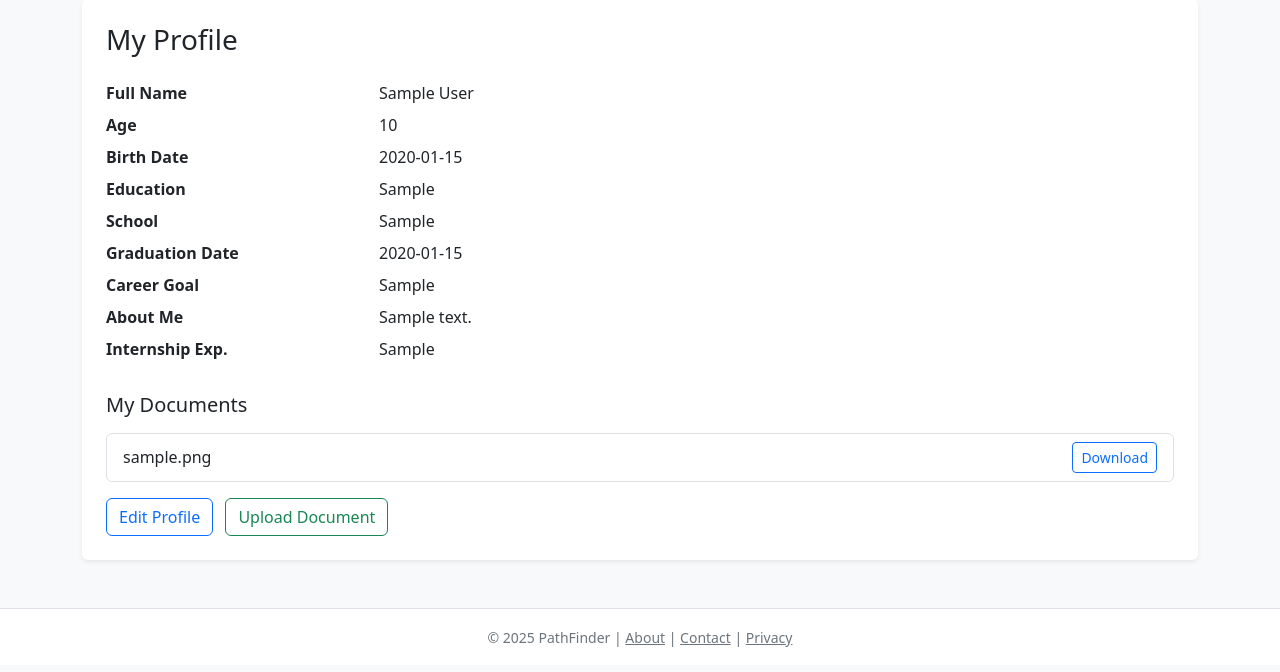
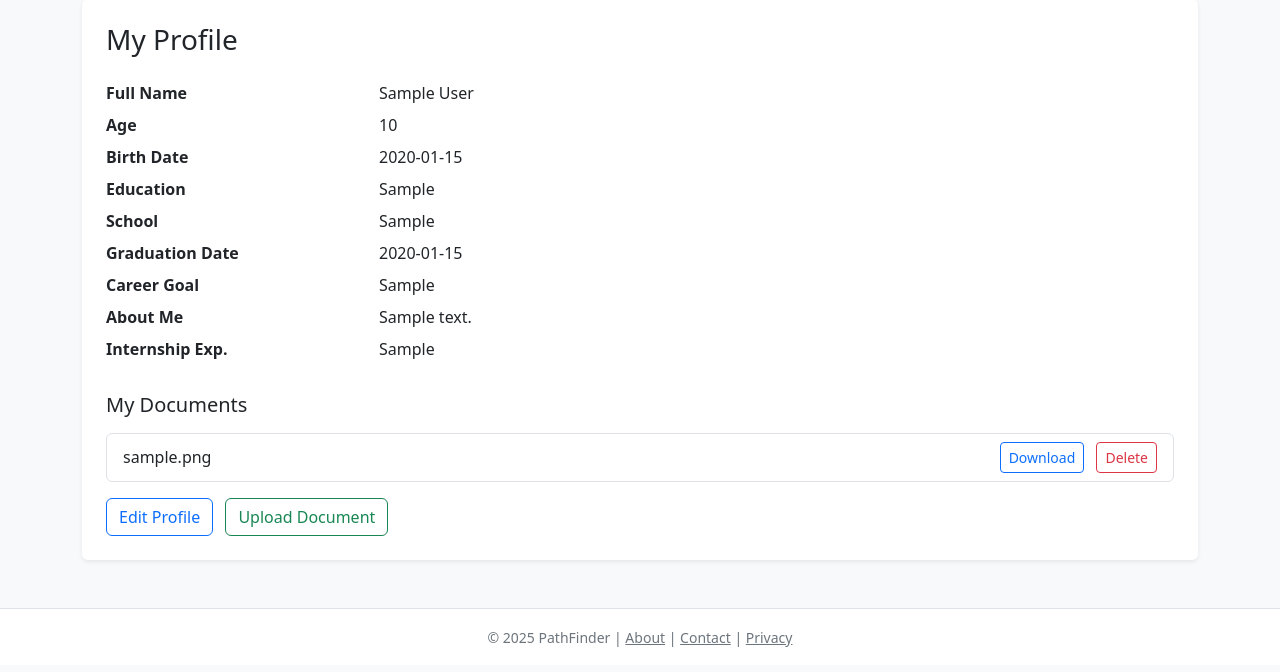
Before and after one commit to Viloetsisi/AgileWeb_group_project, a Flask app: page /profile in a window 1280 px wide. Shown: the part 105-777 px from the top of the page. Run offline with Flask 2, Linux system fonts and the light colour scheme; the visitor is signed in with stand-in values (Sample User, id 1); tables that the repository leaves empty hold one stand-in row (values such as "Sample post").

Commit message:
Add document deletion functionality and update profile view with delete button

```diff
--- a/app.py
+++ b/app.py
@@ -248,6 +248,29 @@ def upload_document():
 
     return render_template('upload_document.html')
 
+# Delete document
+@application.route('/delete_document/<int:doc_id>', methods=['POST'])
+def delete_document(doc_id):
+    user_id = session.get('user_id')
+    if not user_id:
+        return redirect(url_for('login'))
+
+    doc = Document.query.get_or_404(doc_id)
+    if doc.user_id != user_id:
+        flash("You are not authorized to delete this document.", "danger")
+        return redirect(url_for('profile_view'))
+
+    try:
+        os.remove(doc.file_path)
+    except Exception as e:
+        print(f"Error deleting file: {e}")
+
+    db.session.delete(doc)
+    db.session.commit()
+    flash("Document deleted successfully.", "success")
+    return redirect(url_for('profile_view'))
+
+
 
 # ---------------------------------
 # Visualize, Share, Jobs
--- a/templates/profile.html
+++ b/templates/profile.html
@@ -40,7 +40,12 @@
       {% for doc in documents %}
       <li class="list-group-item d-flex justify-content-between align-items-center">
         {{ doc.file_name }}
-        <a href="{{ url_for('static', filename=doc.file_path.split('/',1)[1]) }}" target="_blank" class="btn btn-sm btn-outline-primary">Download</a>
+        <div>
+          <a href="{{ url_for('static', filename=doc.file_path.split('/',1)[1]) }}" target="_blank" class="btn btn-sm btn-outline-primary me-2">Download</a>
+          <form action="{{ url_for('delete_document', doc_id=doc.id) }}" method="post" class="d-inline" onsubmit="return confirm('Are you sure you want to delete this document?');">
+            <button type="submit" class="btn btn-sm btn-outline-danger">Delete</button>
+          </form>
+        </div>
       </li>
       {% endfor %}
     </ul>
```
